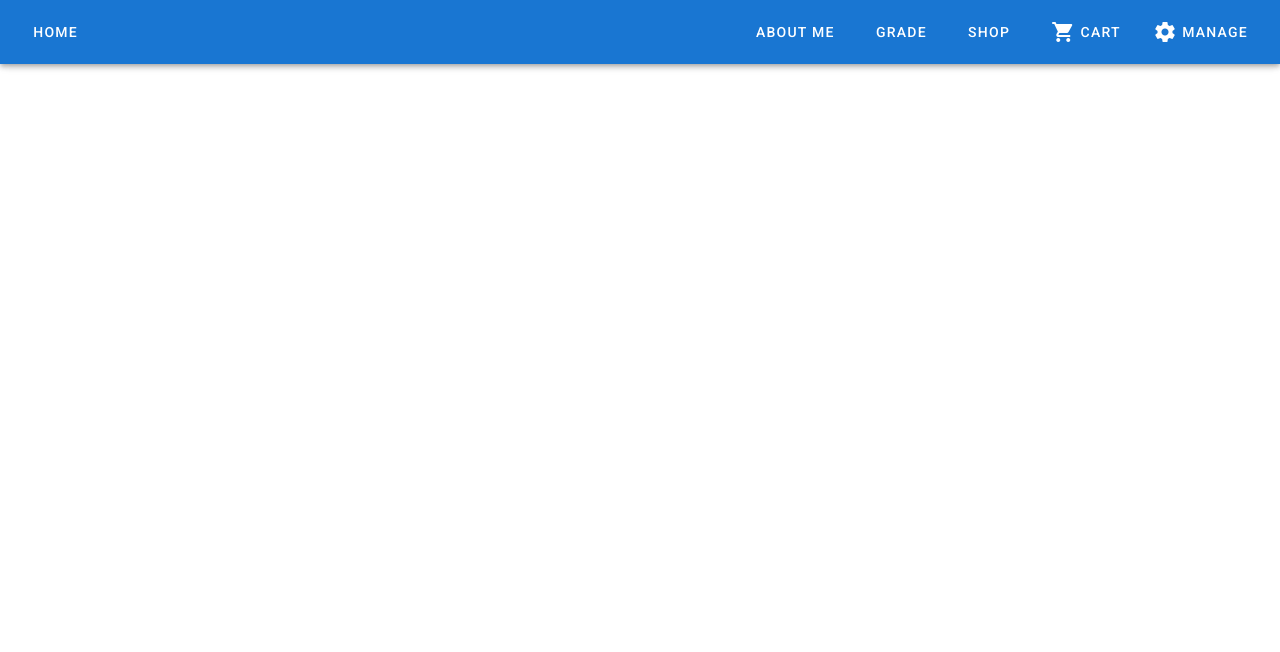
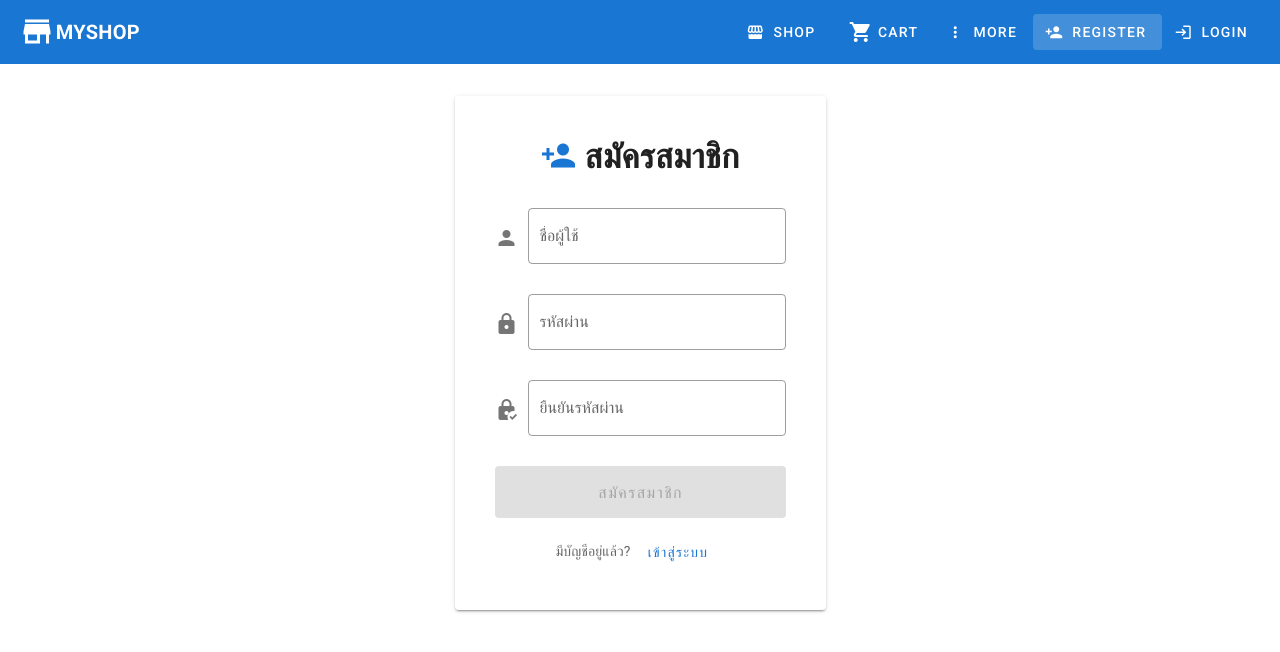
Before and after one commit to basbas2812/Workshop-VueJS, a Vue app: page /register in a window 1280 px wide. Shown: the top 652 px of the page. Built offline with nearby package versions, Linux system fonts and the light colour scheme.

Commit message:
add login register

```diff
--- a/src/App.vue
+++ b/src/App.vue
@@ -1,59 +1,94 @@
 <template>
   <v-app>
-    <v-app-bar
-      app
-      color="primary"
-      dark
-    >
-      <div class="d-flex align-center">
-        <v-btn
-          text
-          to="/"
-        >
-        <span class="mr-2">Home</span>
-        </v-btn>
-      </div>
+    <v-app-bar app color="primary" dark elevate-on-scroll>
+      <v-btn text to="/" class="text-h6 font-weight-bold">
+        <v-icon left large>mdi-store</v-icon>
+        MyShop
+      </v-btn>
 
       <v-spacer></v-spacer>
 
-      <v-btn
-        text
-        to="/aboutme"
-      >
-        <span class="mr-2">About Me</span>
-      </v-btn>
-
-      <v-btn
-        text
-        to="/grade"
-      >
-        <span class="mr-2">Grade</span>
-      </v-btn>
-
-      <v-btn
-        text
-        to="/shop"
-      >
-        <span class="mr-2">Shop</span>
+      <v-btn text to="/shop">
+        <v-icon left>mdi-storefront</v-icon>
+        <span class="d-none d-sm-flex">Shop</span>
       </v-btn>
 
       <v-btn text to="/cart">
-        <v-badge
-          :content="cartCount"
-          :value="cartCount"
-          color="red"
-          overlap
-        >
+        <v-badge :content="cartCount" :value="cartCount" color="red" overlap>
           <v-icon>mdi-cart</v-icon>
         </v-badge>
-        <span class="ml-1">Cart</span>
+        <span class="ml-1 d-none d-sm-flex">Cart</span>
       </v-btn>
 
-      <v-btn text to="/admin">
-        <v-icon>mdi-cog</v-icon>
-        <span class="ml-1">Manage</span>
-      </v-btn>
+      <v-menu offset-y>
+        <template v-slot:activator="{ on }">
+          <v-btn text v-on="on">
+            <v-icon left>mdi-dots-vertical</v-icon>
+            <span class="d-none d-sm-flex">More</span>
+          </v-btn>
+        </template>
+        <v-list dense>
+          <v-list-item to="/aboutme" link>
+            <v-list-item-icon><v-icon>mdi-account</v-icon></v-list-item-icon>
+            <v-list-item-title>About Me</v-list-item-title>
+          </v-list-item>
+          <v-list-item to="/grade" link>
+            <v-list-item-icon><v-icon>mdi-calculator</v-icon></v-list-item-icon>
+            <v-list-item-title>Grade</v-list-item-title>
+          </v-list-item>
+        </v-list>
+      </v-menu>
+
+      <template v-if="isLoggedIn">
+        <v-btn text to="/admin">
+          <v-icon left>mdi-cog</v-icon>
+          <span class="d-none d-sm-flex">Manage</span>
+        </v-btn>
+
+        <v-menu offset-y min-width="180">
+          <template v-slot:activator="{ on }">
+            <v-btn text v-on="on" class="ml-2">
+              <v-icon left>mdi-account-circle</v-icon>
+              <span class="d-none d-sm-flex">{{ username }}</span>
+              <v-icon right small>mdi-chevron-down</v-icon>
+            </v-btn>
+          </template>
+          <v-list dense>
+            <v-list-item @click="showLogoutDialog = true">
+              <v-list-item-icon><v-icon color="error">mdi-logout</v-icon></v-list-item-icon>
+              <v-list-item-title class="error--text">ออกจากระบบ</v-list-item-title>
+            </v-list-item>
+          </v-list>
+        </v-menu>
+      </template>
+      <template v-else>
+        <v-btn text to="/register">
+          <v-icon left>mdi-account-plus</v-icon>
+          <span class="d-none d-sm-flex">Register</span>
+        </v-btn>
+        <v-btn text to="/login">
+          <v-icon left>mdi-login</v-icon>
+          <span class="d-none d-sm-flex">Login</span>
+        </v-btn>
+      </template>
     </v-app-bar>
+
+    <v-dialog v-model="showLogoutDialog" max-width="400">
+      <v-card>
+        <v-card-title class="text-h5">
+          <v-icon left color="error">mdi-logout</v-icon>
+          ออกจากระบบ
+        </v-card-title>
+        <v-card-text class="text-body-1">
+          คุณต้องการออกจากระบบใช่หรือไม่?
+        </v-card-text>
+        <v-card-actions>
+          <v-spacer></v-spacer>
+          <v-btn text color="grey" @click="showLogoutDialog = false">ยกเลิก</v-btn>
+          <v-btn text color="error" @click="confirmLogout" :loading="loggingOut">ออกจากระบบ</v-btn>
+        </v-card-actions>
+      </v-card>
+    </v-dialog>
 
     <v-main>
       <router-view/>
@@ -66,9 +101,39 @@ import { mapGetters } from 'vuex'
 
 export default {
   name: 'App',
-
+  data() {
+    return {
+      showLogoutDialog: false,
+      loggingOut: false,
+      token: localStorage.getItem('token'),
+      username: localStorage.getItem('username') || 'User'
+    }
+  },
   computed: {
-    ...mapGetters('cart', ['cartCount'])
+    ...mapGetters('cart', ['cartCount']),
+    isLoggedIn() {
+      return !!this.token
+    }
+  },
+  watch: {
+    '$route'() {
+      this.token = localStorage.getItem('token')
+      this.username = localStorage.getItem('username') || 'User'
+    }
+  },
+  methods: {
+    confirmLogout() {
+      this.loggingOut = true
+      setTimeout(() => {
+        localStorage.removeItem('token')
+        localStorage.removeItem('username')
+        this.token = null
+        this.username = ''
+        this.showLogoutDialog = false
+        this.loggingOut = false
+        this.$router.push('/')
+      }, 300)
+    }
   }
 };
 </script>
--- a/src/router/index.js
+++ b/src/router/index.js
@@ -40,6 +40,16 @@ const routes = [
     name: "admin",
     component: () => import("../views/Admin.vue"),
   },
+  {
+    path: "/login",
+    name: "login",
+    component: () => import("../views/Login.vue"),
+  },
+  {
+    path: "/register",
+    name: "register",
+    component: () => import("../views/Register.vue"),
+  },
 ];
 
 const router = new VueRouter({
--- /dev/null
+++ b/src/views/Login.vue
@@ -0,0 +1,85 @@
+<template>
+  <v-container class="mt-5">
+    <v-row justify="center">
+      <v-col cols="12" md="4">
+        <v-card class="pa-6">
+          <v-card-title class="justify-center text-h4 font-weight-bold mb-4">
+            <v-icon large left color="primary">mdi-login</v-icon>
+            เข้าสู่ระบบ
+          </v-card-title>
+          <v-card-text>
+            <v-text-field
+              v-model="name"
+              label="ชื่อผู้ใช้"
+              outlined
+              prepend-icon="mdi-account"
+            ></v-text-field>
+            <v-text-field
+              v-model="password"
+              label="รหัสผ่าน"
+              type="password"
+              outlined
+              prepend-icon="mdi-lock"
+              @keyup.enter="login"
+            ></v-text-field>
+            <v-btn
+              block
+              x-large
+              color="primary"
+              @click="login"
+              :loading="loading"
+              :disabled="!name || !password"
+            >
+              เข้าสู่ระบบ
+            </v-btn>
+            <div class="text-center mt-4">
+              <span>ยังไม่มีบัญชี?</span>
+              <v-btn text color="primary" to="/register">สมัครสมาชิก</v-btn>
+            </div>
+            <v-alert
+              v-if="error"
+              type="error"
+              class="mt-4"
+              dismissible
+            >
+              {{ error }}
+            </v-alert>
+          </v-card-text>
+        </v-card>
+      </v-col>
+    </v-row>
+  </v-container>
+</template>
+
+<script>
+export default {
+  name: 'Login',
+  data() {
+    return {
+      name: '',
+      password: '',
+      loading: false,
+      error: ''
+    }
+  },
+  methods: {
+    async login() {
+      this.error = ''
+      this.loading = true
+      try {
+        const res = await this.axios.post('http://localhost:3000/api/v1/users/login', {
+          name: this.name,
+          password: this.password
+        })
+        localStorage.setItem('token', res.data.token)
+        localStorage.setItem('username', this.name)
+        this.$router.push('/admin')
+      } catch (err) {
+        this.error = err.response?.data || 'เข้าสู่ระบบไม่สำเร็จ'
+      } finally {
+        this.loading = false
+      }
+    }
+  }
+}
+</script>
--- /dev/null
+++ b/src/views/Register.vue
@@ -0,0 +1,103 @@
+<template>
+  <v-container class="mt-5">
+    <v-row justify="center">
+      <v-col cols="12" md="4">
+        <v-card class="pa-6">
+          <v-card-title class="justify-center text-h4 font-weight-bold mb-4">
+            <v-icon large left color="primary">mdi-account-plus</v-icon>
+            สมัครสมาชิก
+          </v-card-title>
+          <v-card-text>
+            <v-text-field
+              v-model="name"
+              label="ชื่อผู้ใช้"
+              outlined
+              prepend-icon="mdi-account"
+              :rules="[v => !!v || 'กรุณากรอกชื่อผู้ใช้']"
+            ></v-text-field>
+            <v-text-field
+              v-model="password"
+              label="รหัสผ่าน"
+              type="password"
+              outlined
+              prepend-icon="mdi-lock"
+              :rules="[v => !!v || 'กรุณากรอกรหัสผ่าน']"
+            ></v-text-field>
+            <v-text-field
+              v-model="confirmPassword"
+              label="ยืนยันรหัสผ่าน"
+              type="password"
+              outlined
+              prepend-icon="mdi-lock-check"
+              :rules="[v => v === password || 'รหัสผ่านไม่ตรงกัน']"
+            ></v-text-field>
+            <v-btn
+              block
+              x-large
+              color="primary"
+              @click="register"
+              :loading="loading"
+              :disabled="!name || !password || password !== confirmPassword"
+            >
+              สมัครสมาชิก
+            </v-btn>
+            <div class="text-center mt-4">
+              <span>มีบัญชีอยู่แล้ว?</span>
+              <v-btn text color="primary" to="/login">เข้าสู่ระบบ</v-btn>
+            </div>
+            <v-alert
+              v-if="error"
+              type="error"
+              class="mt-4"
+              dismissible
+            >
+              {{ error }}
+            </v-alert>
+            <v-alert
+              v-if="success"
+              type="success"
+              class="mt-4"
+            >
+              {{ success }}
+            </v-alert>
+          </v-card-text>
+        </v-card>
+      </v-col>
+    </v-row>
+  </v-container>
+</template>
+
+<script>
+export default {
+  name: 'Register',
+  data() {
+    return {
+      name: '',
+      password: '',
+      confirmPassword: '',
+      loading: false,
+      error: '',
+      success: ''
+    }
+  },
+  methods: {
+    async register() {
+      this.error = ''
+      this.success = ''
+      this.loading = true
+      try {
+        await this.axios.post('http://localhost:3000/api/v1/users/register', {
+          name: this.name,
+          password: this.password
+        })
+        this.success = 'สมัครสมาชิกสำเร็จ! กำลังไปยังหน้าเข้าสู่ระบบ...'
+        setTimeout(() => this.$router.push('/login'), 1500)
+      } catch (err) {
+        this.error = err.response?.data || 'สมัครสมาชิกไม่สำเร็จ'
+      } finally {
+        this.loading = false
+      }
+    }
+  }
+}
+</script>
```
Also changed, not shown: src/views/Admin.vue (+30 -7 lines).
